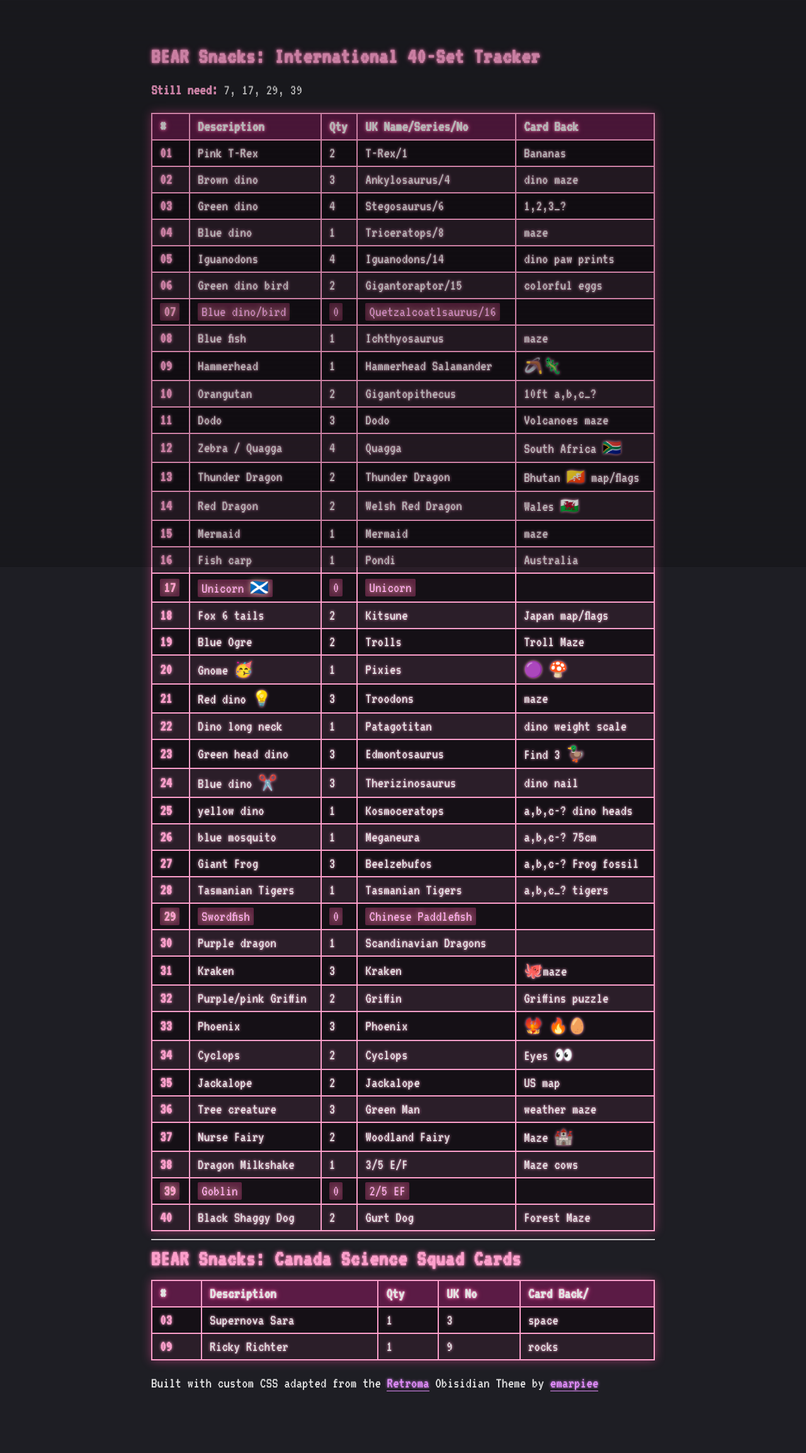
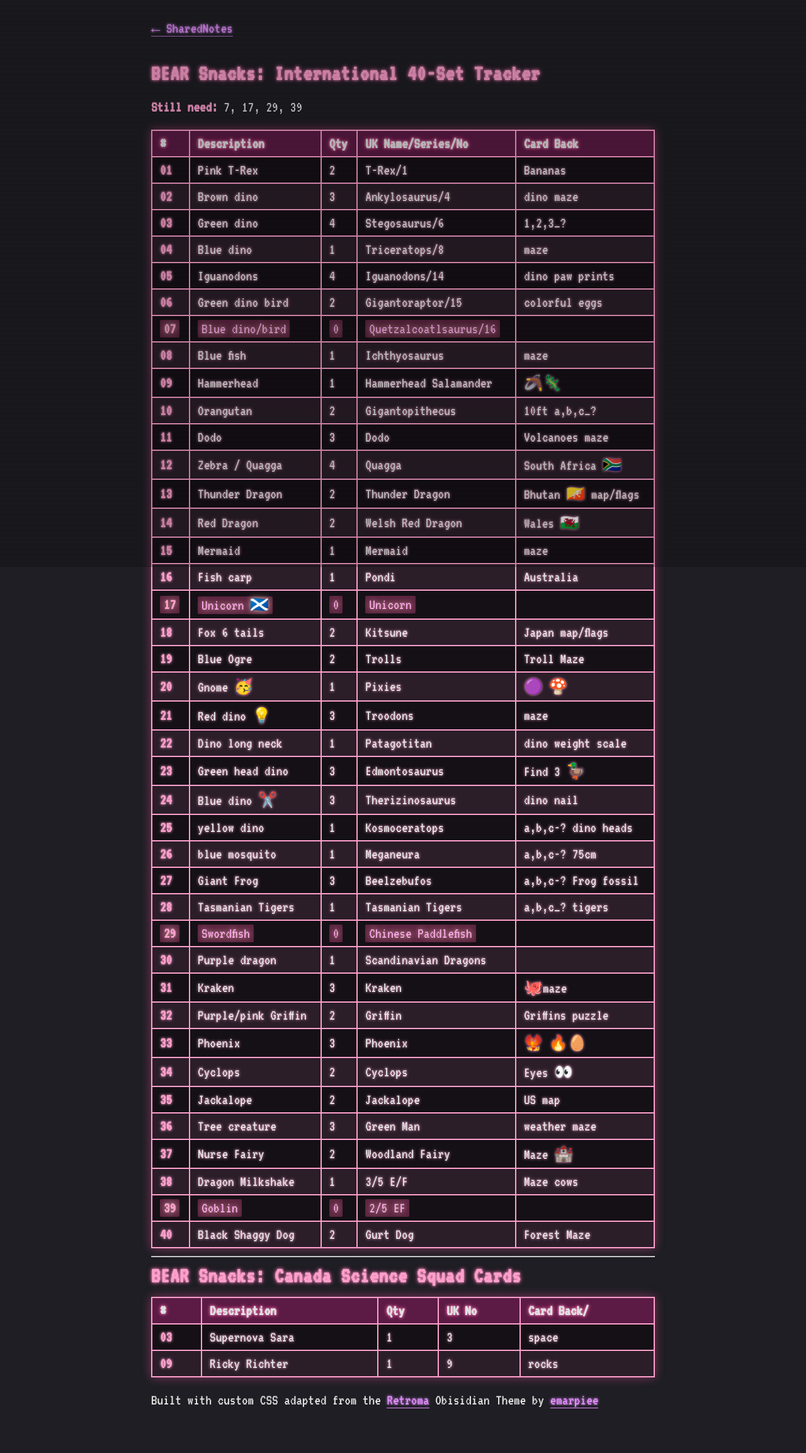
Before and after one commit to juliacb/SharedNotes, a Jekyll site: the page built from notes/bear-snacks-cards.md, in a window 1280 px wide. Shown: the whole page at 63% size. Built offline with Jekyll 4.4.1, drawn with Linux system fonts in a browser that asks for light colours; before the commit the page ends 2280 px from its top, so only the background shows below that.

Commit message:
Add Home navigation link to note pages

```diff
--- a/_layouts/default.html
+++ b/_layouts/default.html
@@ -10,6 +10,11 @@
   {% seo %}
 </head>
 <body class="markdown-preview-view theme-dark">
+  {% unless page.url == "/" %}
+  <nav class="site-nav">
+    <a href="{{ '/' | relative_url }}">← {{ site.title | default: "Home" }}</a>
+  </nav>
+  {% endunless %}
   <!-- Added the class "obsidian-content" to accurately isolate markdown text -->
   <div class="obsidian-content">
     {{ content }}
--- a/assets/retroma-web.css
+++ b/assets/retroma-web.css
@@ -71,6 +71,12 @@ body::before {
 .obsidian-content {
   max-width: 800px;
   margin: 40px auto;
+  padding: 0 20px;
+}
+
+.site-nav {
+  max-width: 800px;
+  margin: 0 auto;
   padding: 0 20px;
 }
 
```
